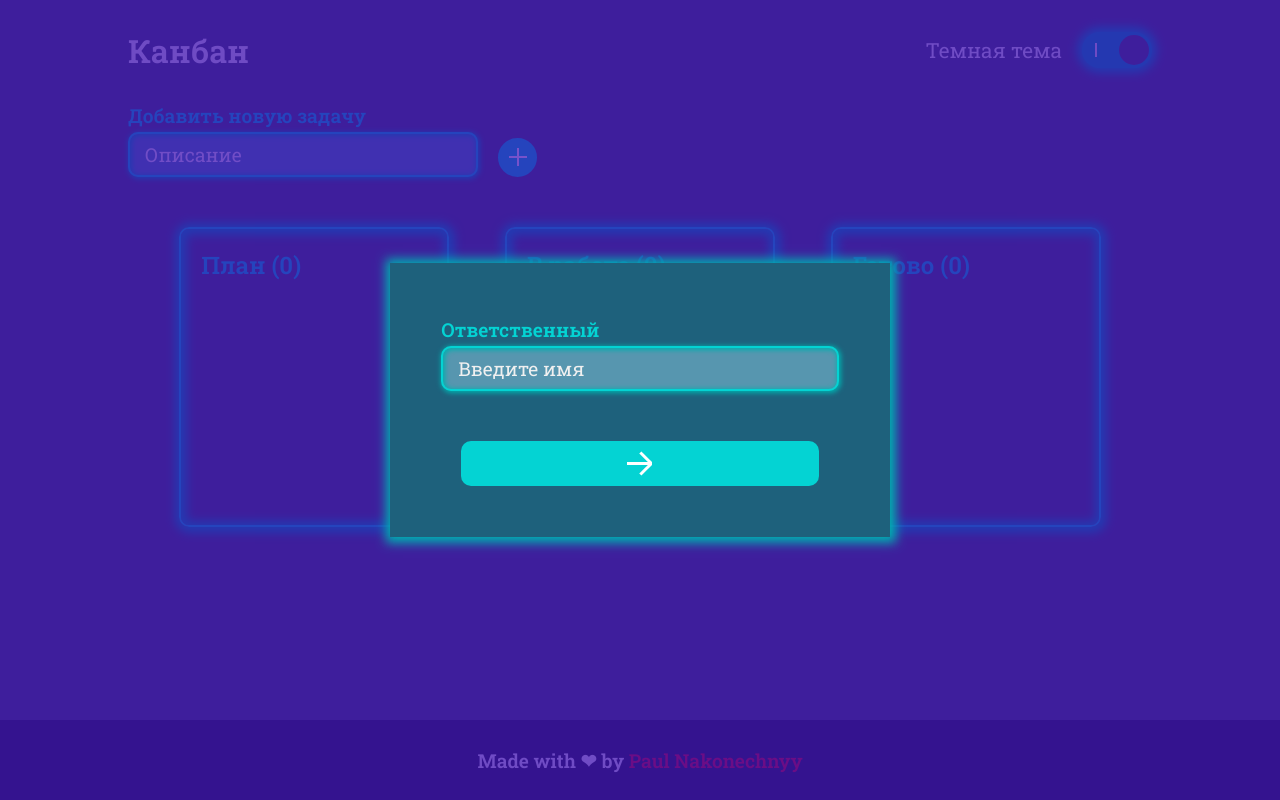
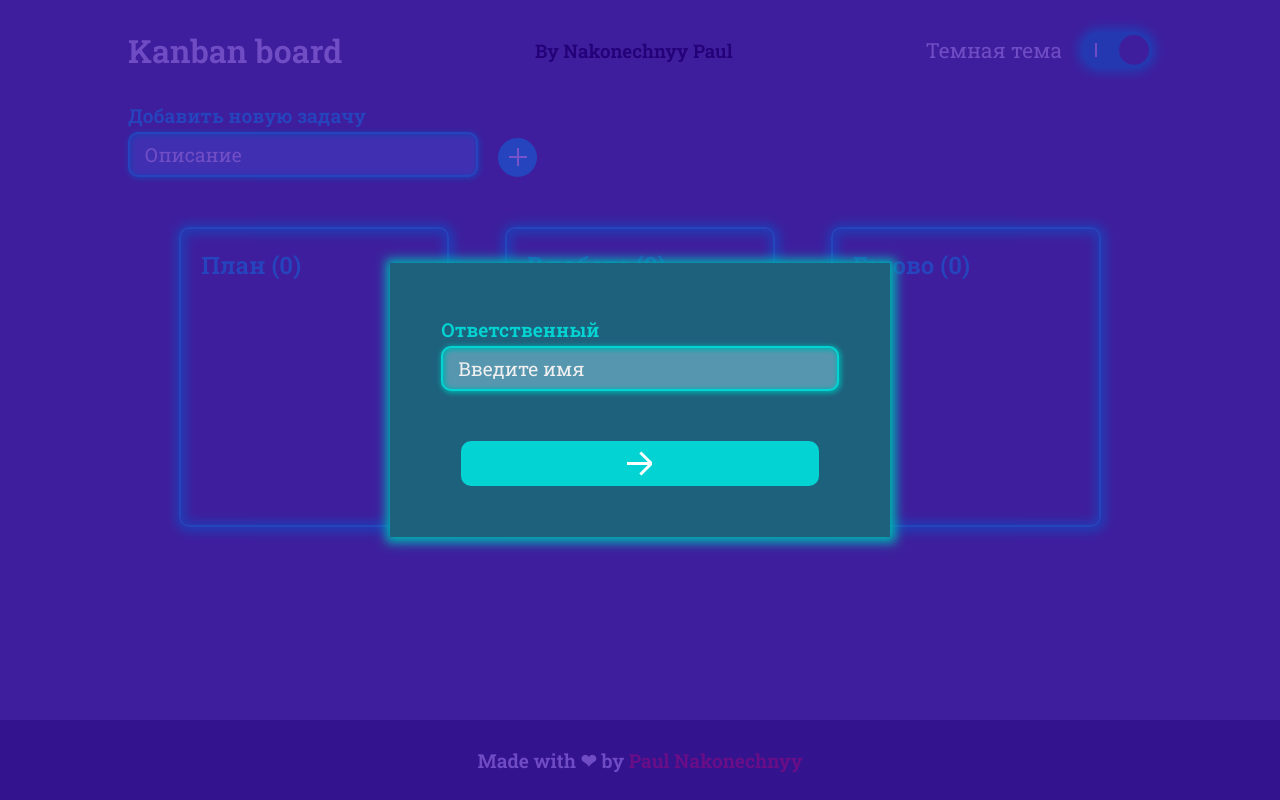
Before and after one commit to SneakBug8/mpoly_web_spring2021, a plain HTML site: page index.html in a window 1280 px wide. Drawn offline with Linux system fonts and the light colour scheme.

Commit message:
header fix

```diff
--- a/index.html
+++ b/index.html
@@ -53,7 +53,8 @@
 		</transition>
 		<div class="inner__all">
 			<header class="header">
-				<h1 class="header__title" :class="[isActive ? 'd-header__title' : '']">Канбан</h1>
+				<h1 class="header__title" :class="[isActive ? 'd-header__title' : '']">Kanban board</h1>
+				<h3 class="header__subtitle">By Nakonechnyy Paul</h1>
 				<div class="wrap-theme">
 					<span class="wrap-theme__label" :class="[isActive ? 'd-wrap-theme__label' : '']">Темная тема</span>
 					<div class="wrap-theme__mode" :class="[isActive ? 'd-wrap-theme__mode' : '']" @click="tc">
```
